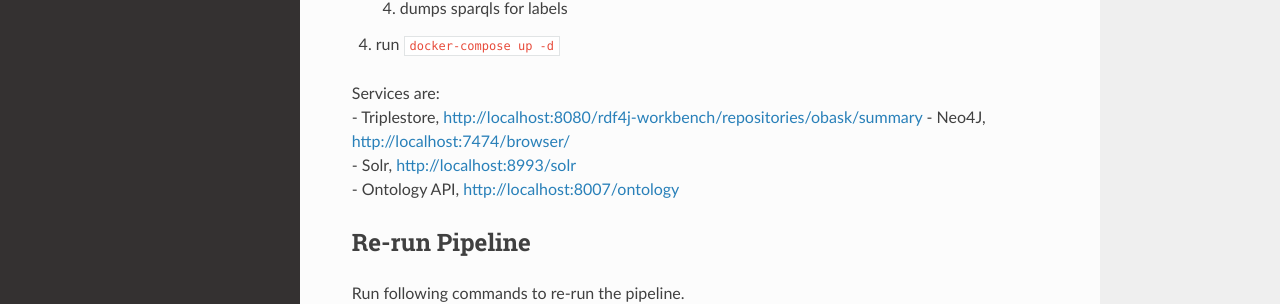
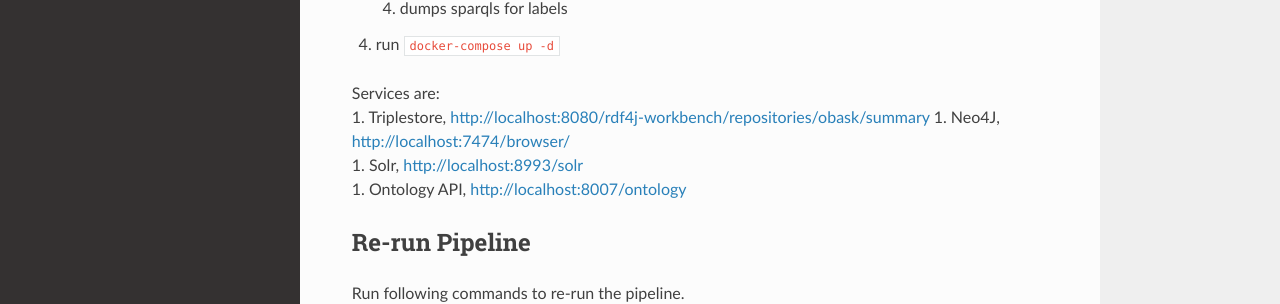
Before and after one commit to OBASKTools/obask, an MkDocs documentation site: the page built from docs/quick_start.md, in a window 1280 px wide and 958 px high. Shown: the part 400-704 px from the top of the window. Built offline with MkDocs 1.6.1, drawn with Linux system fonts in a browser that asks for light colours; nearby versions of some CDN libraries.

Commit message:
Update quick_start.md

```diff
--- a/docs/quick_start.md
+++ b/docs/quick_start.md
@@ -18,10 +18,10 @@
 3. run `docker-compose up -d`
 
 Services are:
-- Triplestore, [http://localhost:8080/rdf4j\-workbench/repositories/obask/summary](http://localhost:8080/rdf4j\-workbench/repositories/obask/summary)
-- Neo4J, [http://localhost:7474/browser/](http://localhost:7474/browser/)
-- Solr, [http://localhost:8993/solr](http://localhost:8993/solr)
-- Ontology API, [http://localhost:8007/ontology](http://localhost:8007/ontology)
+1. Triplestore, [http://localhost:8080/rdf4j-workbench/repositories/obask/summary](http://localhost:8080/rdf4j-workbench/repositories/obask/summary)
+1. Neo4J, [http://localhost:7474/browser/](http://localhost:7474/browser/)
+1. Solr, [http://localhost:8993/solr](http://localhost:8993/solr)
+1. Ontology API, [http://localhost:8007/ontology](http://localhost:8007/ontology)
 
 
 ## Re-run Pipeline
```
